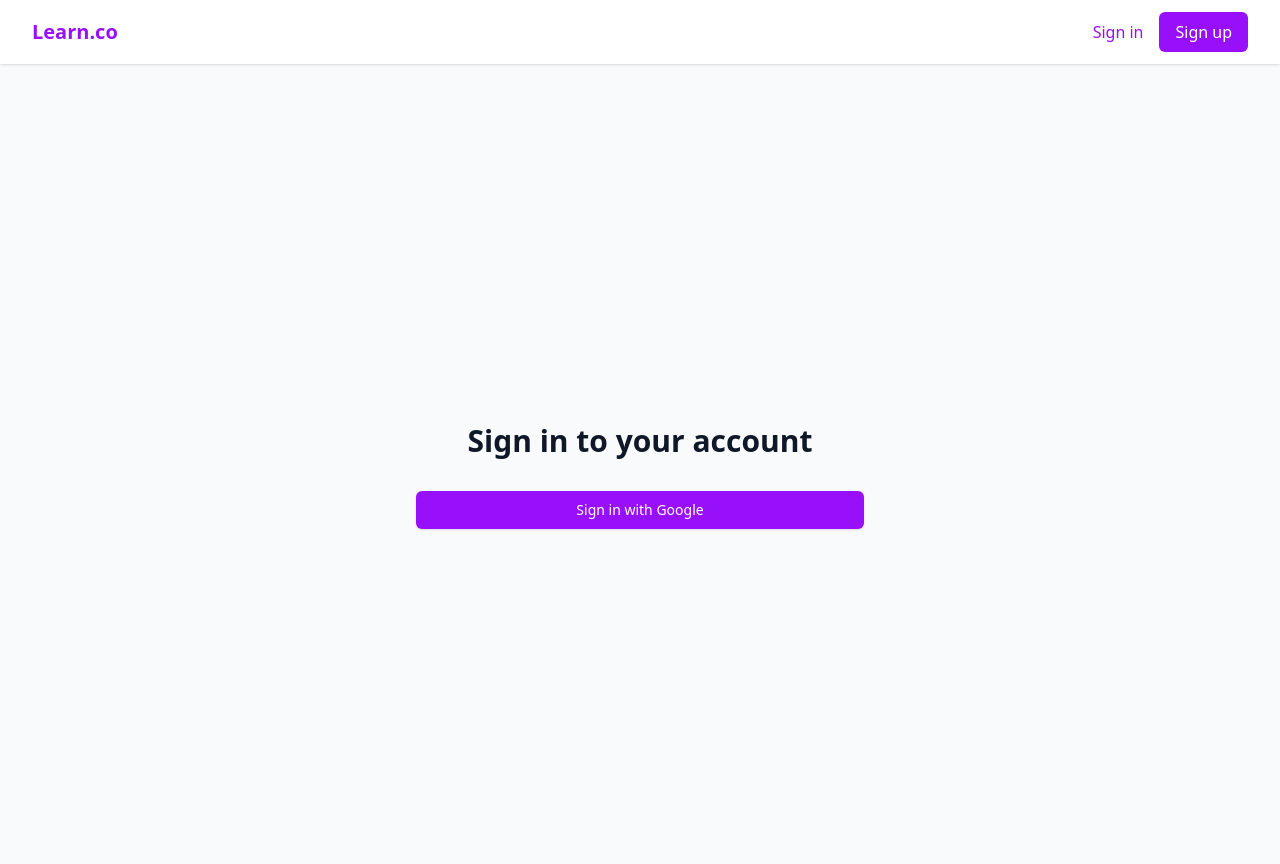
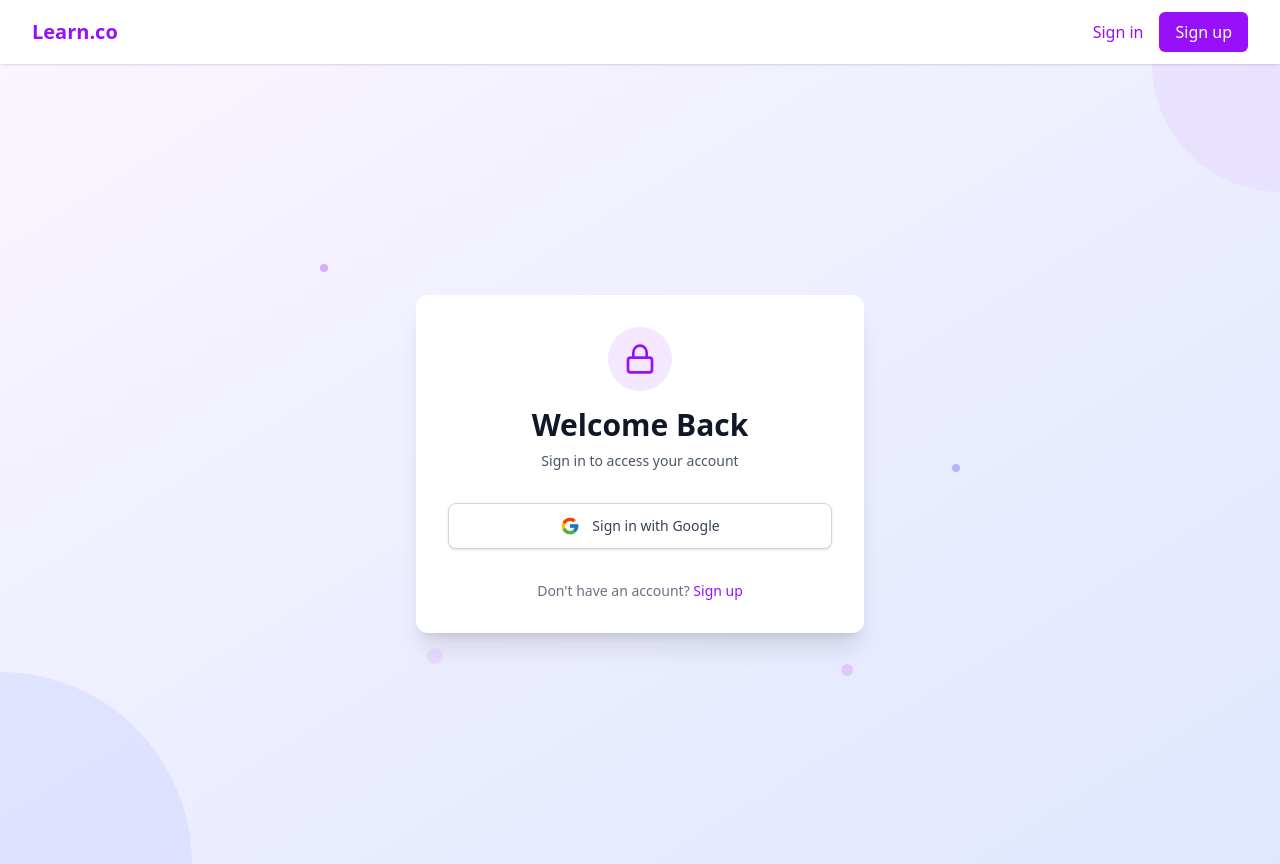
Before and after one commit to srijanpathak03/Learn.co, a React (Vite) app: page /login in a window 1280 px wide. Built offline with nearby package versions, Linux system fonts and the light colour scheme; no server answers.

Commit message:
UI enhance

```diff
--- a/src/pages/Login.jsx
+++ b/src/pages/Login.jsx
@@ -1,6 +1,7 @@
 import React, { useContext, useState } from 'react';
 import { useNavigate, Link } from 'react-router-dom';
 import { AuthContext } from '../provider/AuthProvider';
+import { Lock, Loader } from 'lucide-react';
 
 const Login = () => {
   const navigate = useNavigate();
@@ -28,16 +29,37 @@ const Login = () => {
   };
 
   return (
-    <div className="min-h-screen bg-gray-50 flex items-center justify-center py-12 px-4 sm:px-6 lg:px-8">
-      <div className="max-w-md w-full space-y-8">
-        <div>
-          <h2 className="mt-6 text-center text-3xl font-extrabold text-gray-900">
-            Sign in to your account
+    <div className="min-h-screen bg-gradient-to-br from-purple-50 to-indigo-100 flex items-center justify-center py-12 px-4 sm:px-6 lg:px-8 relative overflow-hidden">
+      {/* Background decorative elements */}
+      <div className="absolute top-0 left-0 w-full h-full overflow-hidden z-0">
+        {/* Top right purple blob */}
+        <div className="absolute top-0 right-0 w-64 h-64 bg-purple-300 rounded-full opacity-20 -mr-32 -mt-32"></div>
+
+        {/* Bottom left blob */}
+        <div className="absolute bottom-0 left-0 w-96 h-96 bg-indigo-300 rounded-full opacity-20 -ml-48 -mb-48"></div>
+
+        {/* Scattered dots */}
+        <div className="absolute top-1/4 left-1/4 w-2 h-2 bg-purple-500 rounded-full opacity-40"></div>
+        <div className="absolute top-3/4 right-1/3 w-3 h-3 bg-purple-400 rounded-full opacity-30"></div>
+        <div className="absolute top-1/2 right-1/4 w-2 h-2 bg-indigo-500 rounded-full opacity-40"></div>
+        <div className="absolute bottom-1/4 left-1/3 w-4 h-4 bg-purple-300 rounded-full opacity-30"></div>
+      </div>
+
+      <div className="bg-white rounded-xl shadow-xl max-w-md w-full p-8 space-y-8 relative z-10">
+        <div className="text-center">
+          <div className="mx-auto h-16 w-16 bg-purple-100 rounded-full flex items-center justify-center">
+            <Lock className="h-8 w-8 text-purple-600" />
+          </div>
+          <h2 className="mt-4 text-center text-3xl font-extrabold text-gray-900">
+            Welcome Back
           </h2>
+          <p className="mt-2 text-center text-sm text-gray-600">
+            Sign in to access your account
+          </p>
         </div>
 
         {error && (
-          <div className="bg-red-50 border border-red-200 text-red-600 px-4 py-3 rounded">
+          <div className="bg-red-50 border border-red-200 text-red-600 px-4 py-3 rounded-lg text-sm">
             {error}
           </div>
         )}
@@ -45,10 +67,34 @@ const Login = () => {
         <button
           onClick={handleGoogleSignIn}
           disabled={loading}
-          className="w-full flex justify-center py-2 px-4 border border-transparent rounded-md shadow-sm text-sm font-medium text-white bg-purple-600 hover:bg-purple-700 focus:outline-none focus:ring-2 focus:ring-offset-2 focus:ring-purple-500"
+          className="w-full flex items-center justify-center gap-3 py-3 px-4 border border-gray-300 rounded-lg shadow-sm text-sm font-medium text-gray-700 bg-white hover:bg-gray-50 focus:outline-none focus:ring-2 focus:ring-offset-2 focus:ring-purple-500 transition-colors"
         >
-          {loading ? 'Signing in...' : 'Sign in with Google'}
+          {loading ? (
+            <>
+              <Loader className="h-5 w-5 text-purple-600 animate-spin" />
+              <span>Signing in...</span>
+            </>
+          ) : (
+            <>
+              <svg className="h-5 w-5" xmlns="http://www.w3.org/2000/svg" viewBox="0 0 48 48">
+                <path fill="#FFC107" d="M43.611,20.083H42V20H24v8h11.303c-1.649,4.657-6.08,8-11.303,8c-6.627,0-12-5.373-12-12c0-6.627,5.373-12,12-12c3.059,0,5.842,1.154,7.961,3.039l5.657-5.657C34.046,6.053,29.268,4,24,4C12.955,4,4,12.955,4,24c0,11.045,8.955,20,20,20c11.045,0,20-8.955,20-20C44,22.659,43.862,21.35,43.611,20.083z" />
+                <path fill="#FF3D00" d="M6.306,14.691l6.571,4.819C14.655,15.108,18.961,12,24,12c3.059,0,5.842,1.154,7.961,3.039l5.657-5.657C34.046,6.053,29.268,4,24,4C16.318,4,9.656,8.337,6.306,14.691z" />
+                <path fill="#4CAF50" d="M24,44c5.166,0,9.86-1.977,13.409-5.192l-6.19-5.238C29.211,35.091,26.715,36,24,36c-5.202,0-9.619-3.317-11.283-7.946l-6.522,5.025C9.505,39.556,16.227,44,24,44z" />
+                <path fill="#1976D2" d="M43.611,20.083H42V20H24v8h11.303c-0.792,2.237-2.231,4.166-4.087,5.571c0.001-0.001,0.002-0.001,0.003-0.002l6.19,5.238C36.971,39.205,44,34,44,24C44,22.659,43.862,21.35,43.611,20.083z" />
+              </svg>
+              <span>Sign in with Google</span>
+            </>
+          )}
         </button>
+
+        <div className="text-center text-sm mt-6">
+          <p className="text-gray-500">
+            Don't have an account?{' '}
+            <Link to="/signup" className="font-medium text-purple-600 hover:text-purple-500">
+              Sign up
+            </Link>
+          </p>
+        </div>
       </div>
     </div>
   );
--- a/src/pages/Register.jsx
+++ b/src/pages/Register.jsx
@@ -3,6 +3,7 @@ import { useNavigate, Link } from 'react-router-dom';
 import { AuthContext } from '../provider/AuthProvider';
 import axios from 'axios';
 import { serverbaseURL } from '../constant/index';
+import { UserPlus, Loader } from 'lucide-react';
 
 const Register = () => {
   const navigate = useNavigate();
@@ -41,11 +42,29 @@ const Register = () => {
   };
 
   return (
-    <div className="min-h-screen bg-gray-50 flex items-center justify-center py-12 px-4 sm:px-6 lg:px-8">
-      <div className="max-w-md w-full space-y-8">
-        <div>
-          <h2 className="mt-6 text-center text-3xl font-extrabold text-gray-900">
-            Create your account
+    <div className="min-h-screen bg-gradient-to-br from-purple-50 to-indigo-100 flex items-center justify-center py-12 px-4 sm:px-6 lg:px-8 relative overflow-hidden">
+      {/* Background decorative elements */}
+      <div className="absolute top-0 left-0 w-full h-full overflow-hidden z-0">
+        {/* Top right purple blob */}
+        <div className="absolute top-0 right-0 w-64 h-64 bg-purple-300 rounded-full opacity-20 -mr-32 -mt-32"></div>
+
+        {/* Bottom left blob */}
+        <div className="absolute bottom-0 left-0 w-96 h-96 bg-indigo-300 rounded-full opacity-20 -ml-48 -mb-48"></div>
+
+        {/* Scattered dots */}
+        <div className="absolute top-1/4 left-1/4 w-2 h-2 bg-purple-500 rounded-full opacity-40"></div>
+        <div className="absolute bottom-1/3 right-1/5 w-3 h-3 bg-indigo-400 rounded-full opacity-30"></div>
+        <div className="absolute top-1/2 right-1/4 w-2 h-2 bg-purple-500 rounded-full opacity-40"></div>
+        <div className="absolute bottom-1/4 left-1/3 w-4 h-4 bg-indigo-300 rounded-full opacity-30"></div>
+      </div>
+
+      <div className="bg-white rounded-xl shadow-xl max-w-md w-full p-8 space-y-8 relative z-10">
+        <div className="text-center">
+          <div className="mx-auto h-16 w-16 bg-purple-100 rounded-full flex items-center justify-center">
+            <UserPlus className="h-8 w-8 text-purple-600" />
+          </div>
+          <h2 className="mt-4 text-center text-3xl font-extrabold text-gray-900">
+            Join the Community
           </h2>
           <p className="mt-2 text-center text-sm text-gray-600">
             Or{' '}
@@ -56,7 +75,7 @@ const Register = () => {
         </div>
 
         {error && (
-          <div className="bg-red-50 border border-red-200 text-red-600 px-4 py-3 rounded">
+          <div className="bg-red-50 border border-red-200 text-red-600 px-4 py-3 rounded-lg text-sm">
             {error}
           </div>
         )}
@@ -64,10 +83,42 @@ const Register = () => {
         <button
           onClick={handleGoogleSignIn}
           disabled={loading}
-          className="w-full flex justify-center py-2 px-4 border border-transparent rounded-md shadow-sm text-sm font-medium text-white bg-purple-600 hover:bg-purple-700 focus:outline-none focus:ring-2 focus:ring-offset-2 focus:ring-purple-500"
+          className="w-full flex items-center justify-center gap-3 py-3 px-4 border border-gray-300 rounded-lg shadow-sm text-sm font-medium text-gray-700 bg-white hover:bg-gray-50 focus:outline-none focus:ring-2 focus:ring-offset-2 focus:ring-purple-500 transition-colors"
         >
-          {loading ? 'Creating account...' : 'Sign up with Google'}
+          {loading ? (
+            <>
+              <Loader className="h-5 w-5 text-purple-600 animate-spin" />
+              <span>Creating account...</span>
+            </>
+          ) : (
+            <>
+              <svg className="h-5 w-5" xmlns="http://www.w3.org/2000/svg" viewBox="0 0 48 48">
+                <path fill="#FFC107" d="M43.611,20.083H42V20H24v8h11.303c-1.649,4.657-6.08,8-11.303,8c-6.627,0-12-5.373-12-12c0-6.627,5.373-12,12-12c3.059,0,5.842,1.154,7.961,3.039l5.657-5.657C34.046,6.053,29.268,4,24,4C12.955,4,4,12.955,4,24c0,11.045,8.955,20,20,20c11.045,0,20-8.955,20-20C44,22.659,43.862,21.35,43.611,20.083z" />
+                <path fill="#FF3D00" d="M6.306,14.691l6.571,4.819C14.655,15.108,18.961,12,24,12c3.059,0,5.842,1.154,7.961,3.039l5.657-5.657C34.046,6.053,29.268,4,24,4C16.318,4,9.656,8.337,6.306,14.691z" />
+                <path fill="#4CAF50" d="M24,44c5.166,0,9.86-1.977,13.409-5.192l-6.19-5.238C29.211,35.091,26.715,36,24,36c-5.202,0-9.619-3.317-11.283-7.946l-6.522,5.025C9.505,39.556,16.227,44,24,44z" />
+                <path fill="#1976D2" d="M43.611,20.083H42V20H24v8h11.303c-0.792,2.237-2.231,4.166-4.087,5.571c0.001-0.001,0.002-0.001,0.003-0.002l6.19,5.238C36.971,39.205,44,34,44,24C44,22.659,43.862,21.35,43.611,20.083z" />
+              </svg>
+              <span>Sign up with Google</span>
+            </>
+          )}
         </button>
+
+        <div className="mt-6 relative">
+          <div className="absolute inset-0 flex items-center">
+            <div className="w-full border-t border-gray-300"></div>
+          </div>
+          <div className="relative flex justify-center text-sm">
+            <span className="px-2 bg-white text-gray-500">
+              By signing up, you agree to our terms
+            </span>
+          </div>
+        </div>
+
+        <div className="text-center text-xs text-gray-500">
+          <p>
+            We'll never share your information without permission
+          </p>
+        </div>
       </div>
     </div>
   );
```
